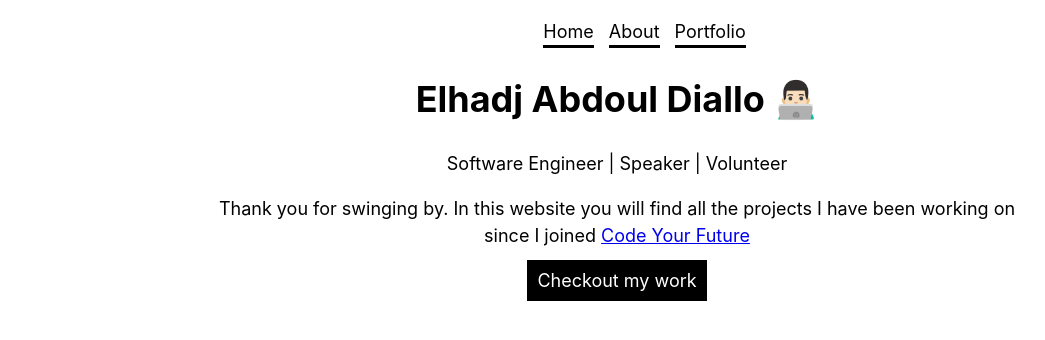
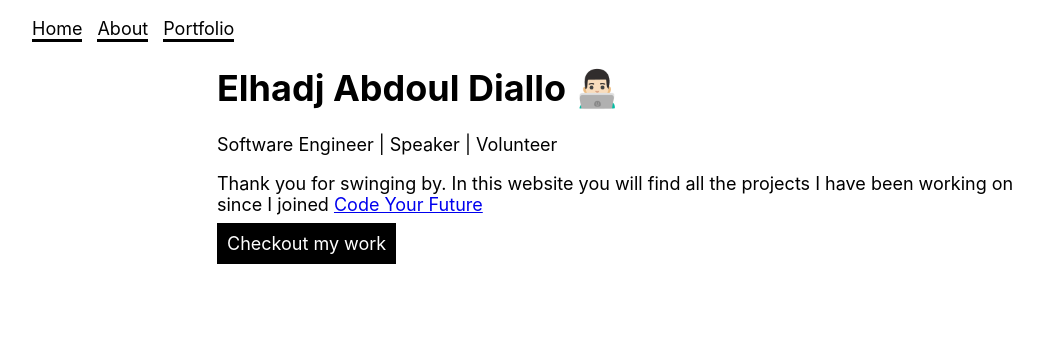
Before and after one commit to eediallo/eediallo.github.io, a React (Create React App) app in the folder my-portfolio/: page / in a window 1280 px wide. Shown: the top 340 px of the page, without its empty margins (23-1068 px from the left). Built offline with nearby package versions, Linux system fonts and the light colour scheme.

Commit message:
updates app css

```diff
--- a/my-portfolio/src/App.css
+++ b/my-portfolio/src/App.css
@@ -24,14 +24,14 @@ body {
 
 }
 
-li{
+.nav-bar-section li{
   list-style: none;
   display: inline-block;
   margin-left: 15px;
 }
 .App {
-  text-align: center;
-  line-height: 1.5;
+  /* text-align: center; */
+  /* line-height: 1.5; */
 }
 
 
```
